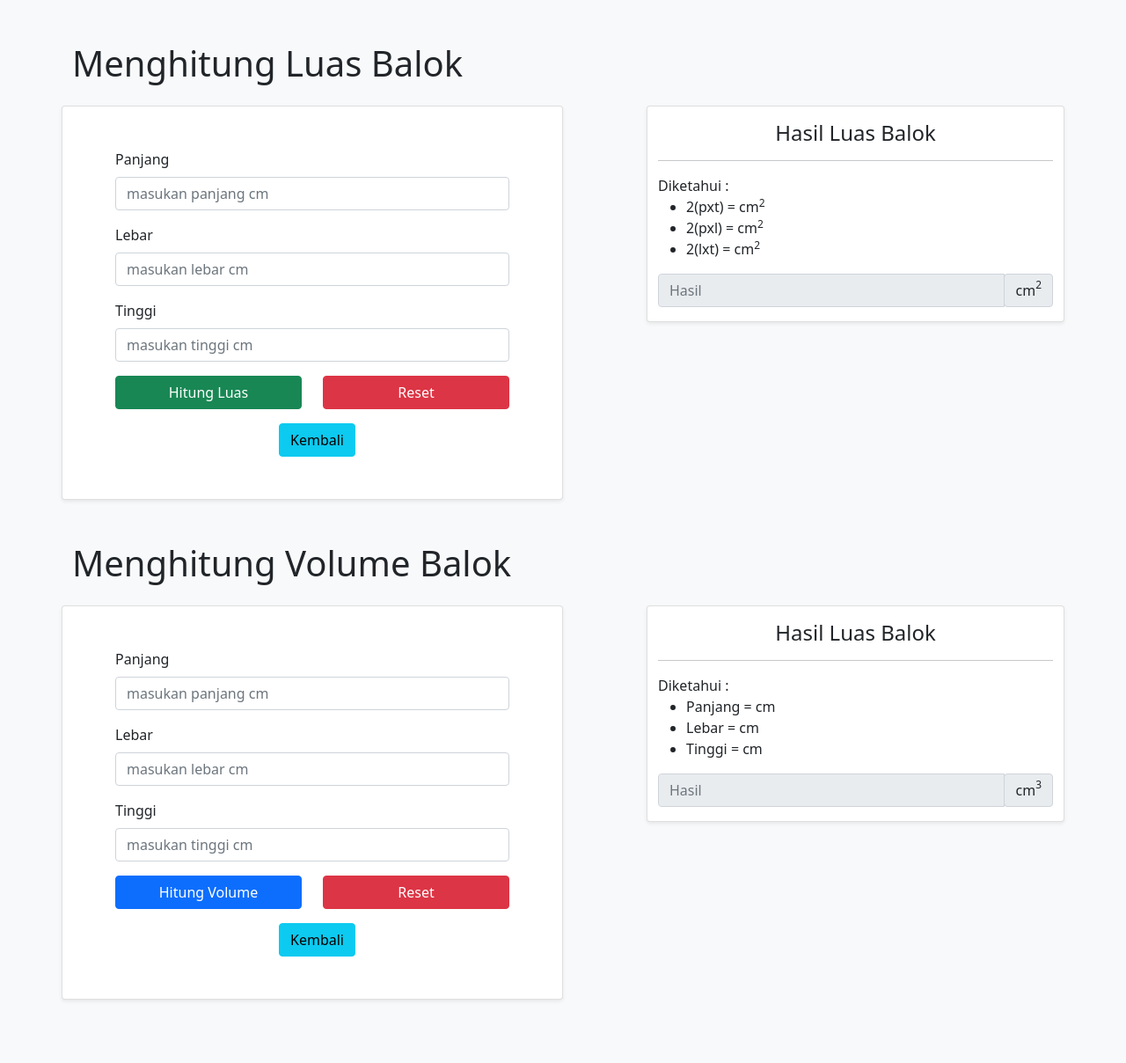
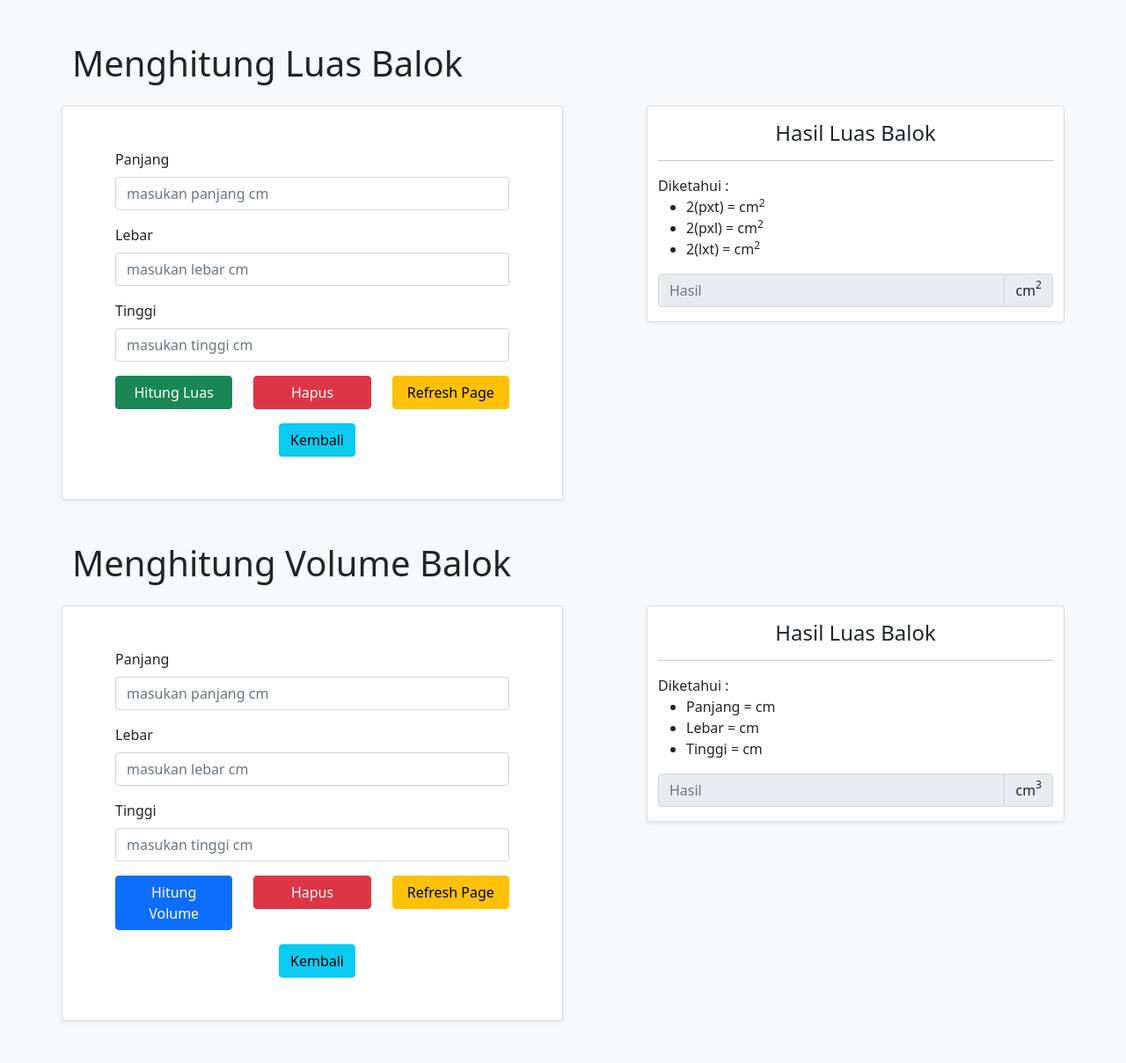
Before and after one commit to taufikn10/Keamanan-Perangkat-Lunak, a PHP site: page /luas-volume-balok.php in a window 1280 px wide. Shown: the whole page at 88% size. Before the commit the page ends 1137 px from the top, so only its background shows below. Run offline with PHP 8.4, Linux system fonts and the light colour scheme.

Commit message:
Update luas-volume-balok.php

```diff
--- a/Tugas 1 - Membuat Program Sederhana/Web/luas-volume-balok.php
+++ b/Tugas 1 - Membuat Program Sederhana/Web/luas-volume-balok.php
@@ -85,11 +85,14 @@ if (isset($_POST['volume'])) {
               </div>
 
               <div class="row">
-                <div class="col-6">
+                <div class="col-4">
                   <button class="btn btn-success container" name="luas">Hitung Luas</button>
                 </div>
-                <div class="col-6">
-                  <button class="btn btn-danger container" name="reset" type="reset">Reset</button>
+                <div class="col-4">
+                  <button class="btn btn-danger container" name="reset" type="reset">Hapus</button>
+                </div>
+                <div class="col-4">
+                  <button onClick="window.location.reload();" class="btn btn-warning container">Refresh Page</button>
                 </div>
                 <div class="container mt-3" style="width: 100px;">
                   <a class="btn btn-info" role="button" href="index.php">Kembali</a>
@@ -153,12 +156,15 @@ if (isset($_POST['volume'])) {
               </div>
 
               <div class="row">
-                <div class="col-6">
+                <div class="col-4">
                   <button class="btn btn-primary container" name="volume">Hitung
                     Volume</button>
                 </div>
-                <div class="col-6">
-                  <button class="btn btn-danger container" name="reset" type="reset">Reset</button>
+                <div class="col-4">
+                  <button class="btn btn-danger container" name="reset" type="reset">Hapus</button>
+                </div>
+                <div class="col-4">
+                  <button onClick="window.location.reload();" class="btn btn-warning container">Refresh Page</button>
                 </div>
                 <div class="container mt-3" style="width: 100px;">
                   <a class="btn btn-info" role="button" href="index.php">Kembali</a>
```
